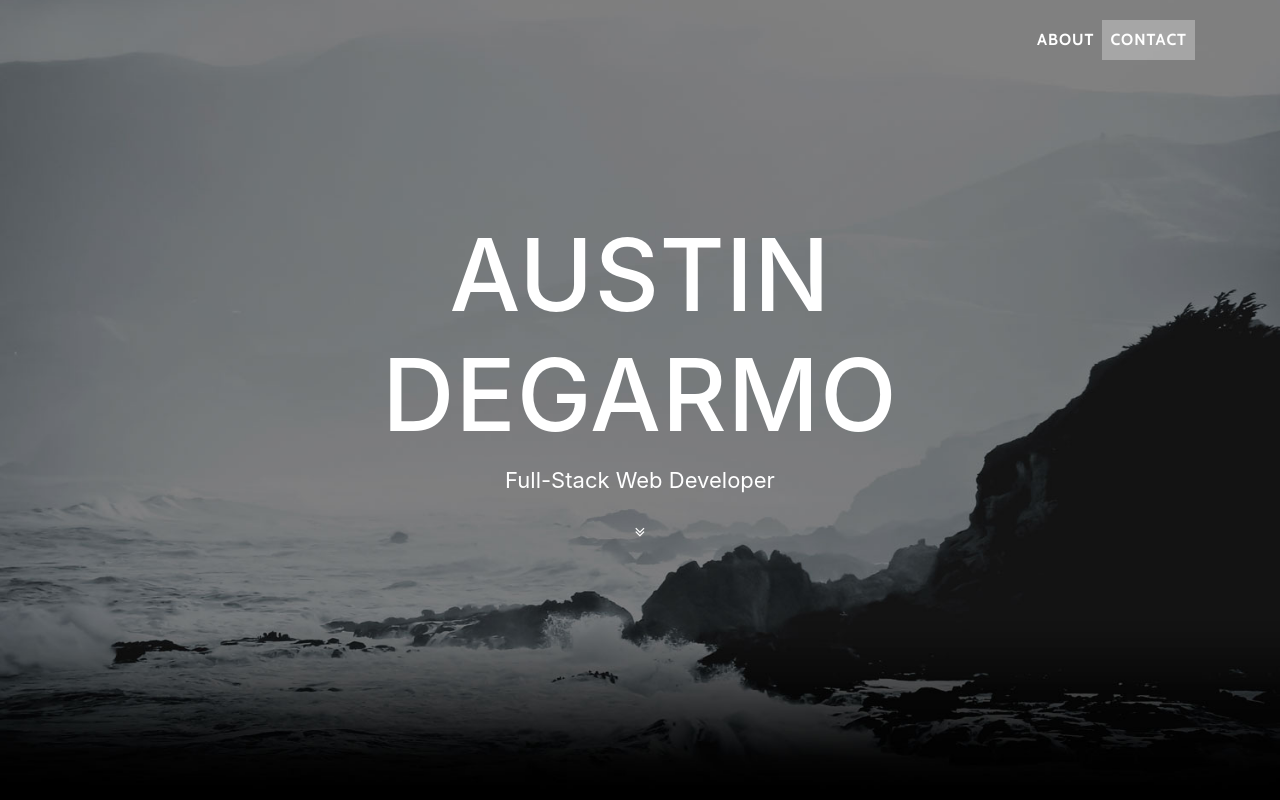
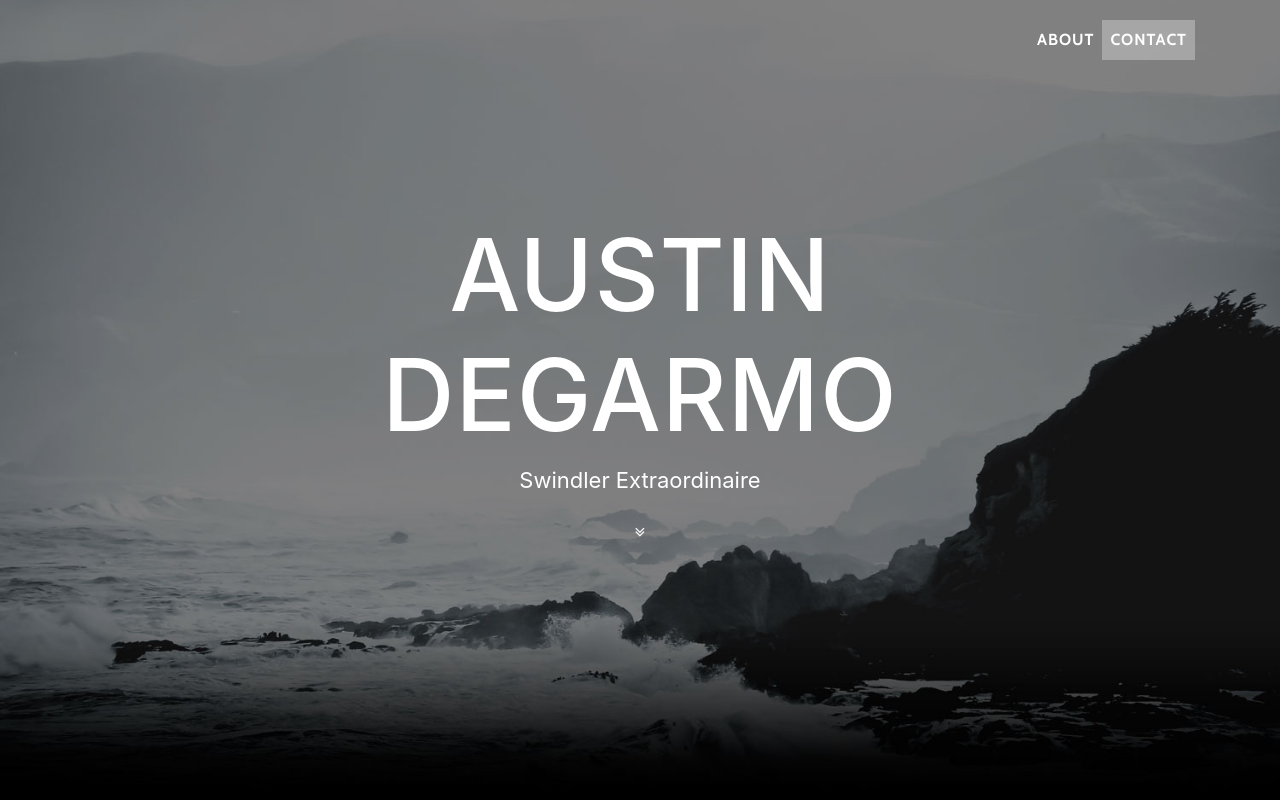
Before and after one commit to austindegarmo/bio, a website with bundled scripts: page index.html in a window 1280 px wide. Shown: the top 800 px of the page. Built offline with nearby package versions, Linux system fonts and the light colour scheme.

Commit message:
silly push

```diff
--- a/index.html
+++ b/index.html
@@ -53,7 +53,7 @@
           <div class="row">
             <div class="col-lg-8 mx-auto">
               <h1 class="brand-heading">Austin DeGarmo</h1>
-              <p class="intro-text">Full-Stack Web Developer
+              <p class="intro-text">Swindler Extraordinaire
                 <br><!-- Created by Start Bootstrap.</p> -->
               <a href="#about" class="btn btn-circle js-scroll-trigger">
                 <i class="fa fa-angle-double-down animated"></i>
```
